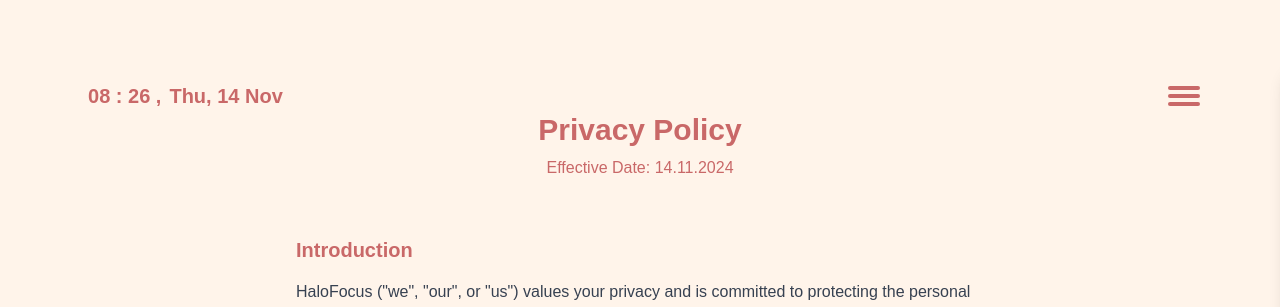
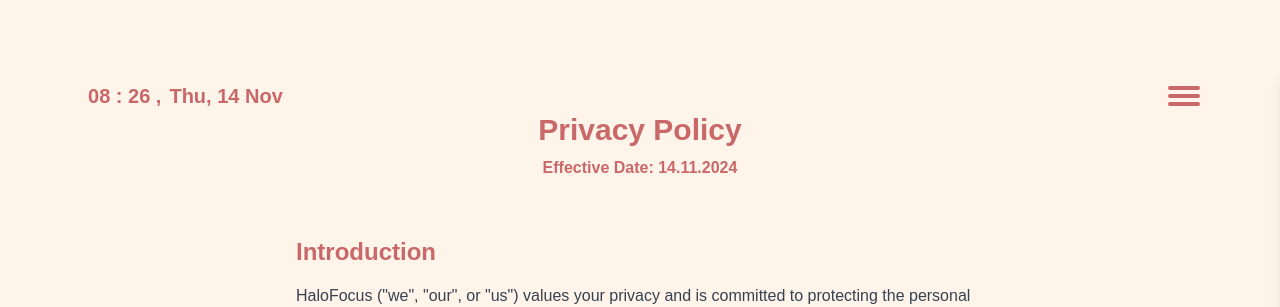
Before and after one commit to makersmecca/PomodoroStudyApp, a React (Vite) app: page /PrivacyPolicy in a window 1280 px wide. Shown: the top 307 px of the page. Built offline with nearby package versions, Linux system fonts and the light colour scheme; no server answers; a web font is replaced by a local one.

Commit message:
updated fonts and text styling

```diff
--- a/src/Components/OAuth consent screen requirements/PrivacyPolicy.jsx
+++ b/src/Components/OAuth consent screen requirements/PrivacyPolicy.jsx
@@ -10,12 +10,14 @@
         {/* Header Section */}
         <div className="text-center mb-8">
           <h1 className="text-3xl font-bold mb-2">Privacy Policy</h1>
-          <p className="text-opacity-60">Effective Date: 14.11.2024</p>
+          <p className="text-opacity-60 font-semibold">
+            Effective Date: 14.11.2024
+          </p>
         </div>
 
         {/* Introduction Section */}
         <div className="py-6 px-2 mb-6">
-          <h2 className="text-xl font-semibold mb-4">Introduction</h2>
+          <h2 className="text-2xl font-semibold mb-4">Introduction</h2>
           <p className="text-gray-700">
             HaloFocus ("we", "our", or "us") values your privacy and is
             committed to protecting the personal data you provide to us. This
--- a/src/Components/OAuth consent screen requirements/TermsOfUse.jsx
+++ b/src/Components/OAuth consent screen requirements/TermsOfUse.jsx
@@ -14,12 +14,12 @@
           <h1 className="text-3xl font-bold mb-2">
             Terms of Use for HaloFocus
           </h1>
-          <p className="text-opacity-60">Effective Date: 14.11.2024</p>
+          <p className="text-opacity-60 font-semibold">Effective Date: 14.11.2024</p>
         </div>
 
         {/* Introduction Section */}
         <div className="py-6 px-2 mb-6">
-          <h2 className="text-xl font-semibold mb-4">Introduction</h2>
+          <h2 className="text-2xl font-semibold mb-4">Introduction</h2>
           <p className="text-gray-700">
             By using HaloFocus (“the app”), you agree to these terms of use.
             Please read them carefully.
```
